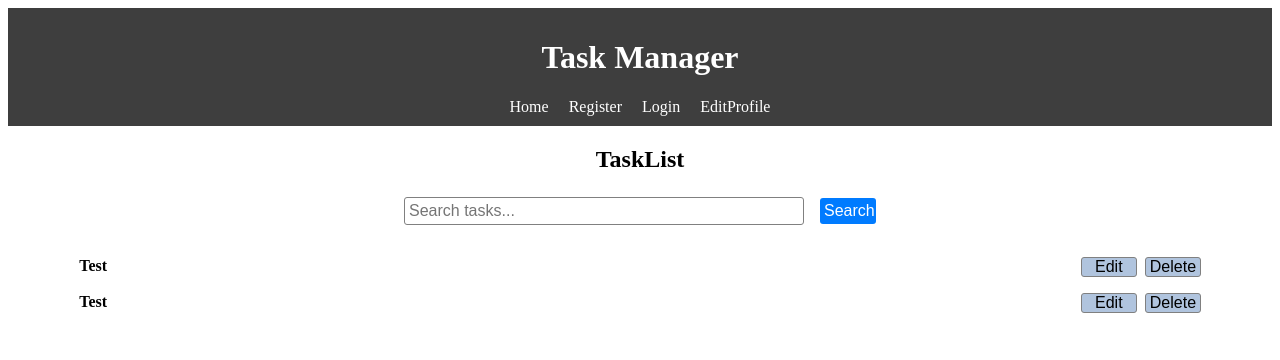
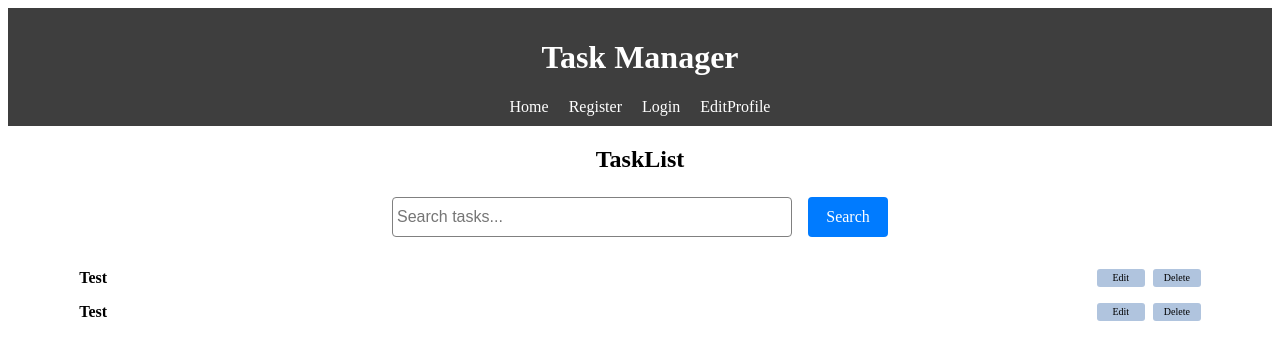
Before and after one commit to Okazuma/task-manager-frontend, a Vue app: page /task-list in a window 1280 px wide. Shown: the top 360 px of the page. Built offline with nearby package versions, Linux system fonts and the light colour scheme.

Commit message:
VueファイルのCSSの編集

```diff
--- a/src/App.vue
+++ b/src/App.vue
@@ -17,4 +17,8 @@ export default {
 
 <style>
 
+button {
+    all: unset;
+}
+
 </style>
--- a/src/components/SearchForm.vue
+++ b/src/components/SearchForm.vue
@@ -34,25 +34,30 @@ export default {
 }
 
 .search-form__input {
+    height: 40px;
+    box-sizing: border-box;
     padding: 4px;
     font-size: 16px;
-    width: 80%;
+    width: 60%;
     max-width: 400px;
     border: 1px solid grey;
-    box-sizing: border-box;
-    border-radius: 3px;
+    height: 40px;
+    border-radius: 4px;
     margin-right: 16px;
+    outline: none;
 }
 
 .search-form__button {
+    height: 40px;
+    box-sizing: border-box;
     background-color: #007bff;
     color: white;
     border: none;
     cursor: pointer;
     font-size: 16px;
-    border-radius: 3px;
+    border-radius: 4px;
     padding: 4px;
-    width: 56px;
+    width: 80px;
 }
 
 .search-form__button:hover {
--- a/src/views/AddTask.vue
+++ b/src/views/AddTask.vue
@@ -78,18 +78,17 @@
 }
 
 .form__button {
-    display: block;
     font-size: 16px;
     text-align: center;
     text-decoration: none;
-    font-weight: 500;
+    font-weight: 700;
     color: black;
+    display: block;
     background-color: lightsteelblue;
     width: 160px;
-    display: block;
     margin: 40px auto;
     padding: 4px;
-    border: 1px solid grey;
+    border: none;
     border-radius: 3px;
 }
 
--- a/src/views/HomeView.vue
+++ b/src/views/HomeView.vue
@@ -73,12 +73,13 @@
   font-size: 16px;
   text-align: center;
   text-decoration: none;
-  font-weight: 500;
+  font-weight: 700;
+  padding:4px;
   color: black;
   background-color: lightsteelblue;
   width: 160px;
   display: block;
-  border: 1px solid grey;
+  border: none;
   border-radius: 3px;
 }
 
--- a/src/views/TaskList.vue
+++ b/src/views/TaskList.vue
@@ -82,15 +82,16 @@ export default {
 }
 
 .task__button {
-    font-size: 16px;
+    font-size: 10px;
     font-weight: 500;
     color: black;
     background-color: lightsteelblue;
-    width: 56px;
+    width: 40px;
     padding: 0 4px;
-    border: 1px solid grey;
+    border: none;
     border-radius: 3px;
     cursor: pointer;
+    text-align: center;
 }
 
 
--- a/src/views/UserEdit.vue
+++ b/src/views/UserEdit.vue
@@ -68,15 +68,16 @@
 
 .form__button {
     font-size: 16px;
-    font-weight: 500;
+    font-weight: 700;
     color: black;
+    display: block;
     background-color: lightsteelblue;
     width: 160px;
-    display: block;
     margin: 80px auto;
     padding: 4px;
-    border: 1px solid grey;
+    border: none;
     border-radius: 3px;
+    text-align: center;
 }
 
 
--- a/src/views/UserLogin.vue
+++ b/src/views/UserLogin.vue
@@ -69,15 +69,16 @@
 
 .form__button {
     font-size: 16px;
-    font-weight: 500;
+    font-weight: 700;
     color: black;
+    display: block;
     background-color: lightsteelblue;
     width: 160px;
-    display: block;
     margin: 80px auto;
     padding: 4px;
-    border: 1px solid grey;
+    border: none;
     border-radius: 3px;
+    text-align: center;
 }
 
 
--- a/src/views/UserRegister.vue
+++ b/src/views/UserRegister.vue
@@ -70,16 +70,17 @@
 
 .form__button{
     font-size: 16px;
-    font-weight: 500;
+    font-weight: 700;
     color: black;
+    display: block;
     background-color: lightsteelblue;
     width: 160px;
-    display: block;
     margin: 80px auto;
     padding:4px;
     border:1px solid grey;
     border: none;
     border-radius: 3px;
+    text-align: center;
 }
 
 
```
